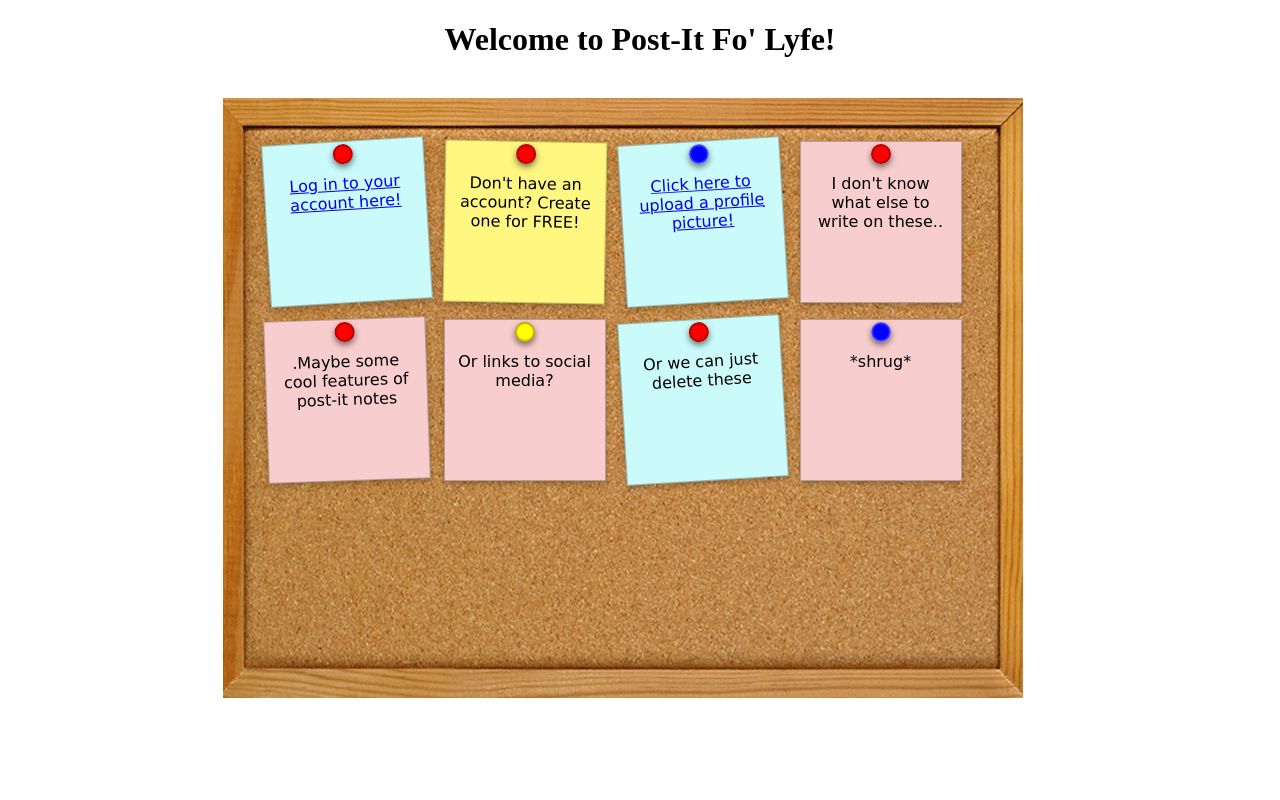
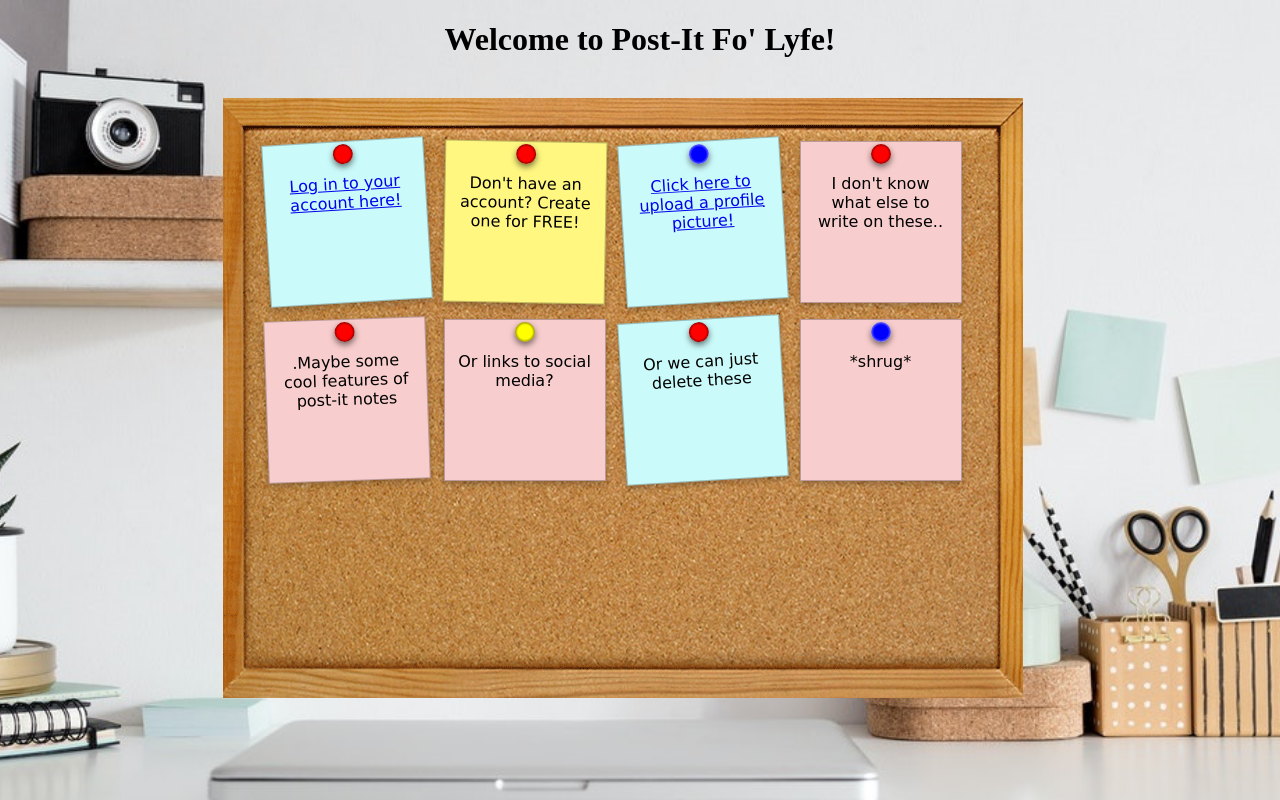
Before and after one commit to iuribe27/ist-303-team-A, a Flask app: page / in a window 1280 px wide. Run offline with Flask 2, Linux system fonts and the light colour scheme; some web fonts are replaced.

Commit message:
updated homepage background

```diff
--- a/templates/welcome.html
+++ b/templates/welcome.html
@@ -5,6 +5,15 @@
 		<link rel="stylesheet" type="text/css" href="{{ url_for('static',filename='/style.css') }}" media="all" />
 		<link href='http://fonts.googleapis.com/css?family=The+Girl+Next+Door' rel='stylesheet' type='text/css'>
 		<title>Landing Page</title>
+	<style>
+		html {
+			background: url(/static/officewall.jpg) no-repeat center center fixed;
+			-webkit-background-size: cover;
+			-moz-background-size: cover;
+			-o-background-size: cover;
+			background-size: cover;
+		}
+		</style>
 	</head>
 	<center><div class="container">
 		<h1>Welcome to Post-It Fo' Lyfe!</h1>
```
Also changed, not shown: static/officewall.jpg (added).
